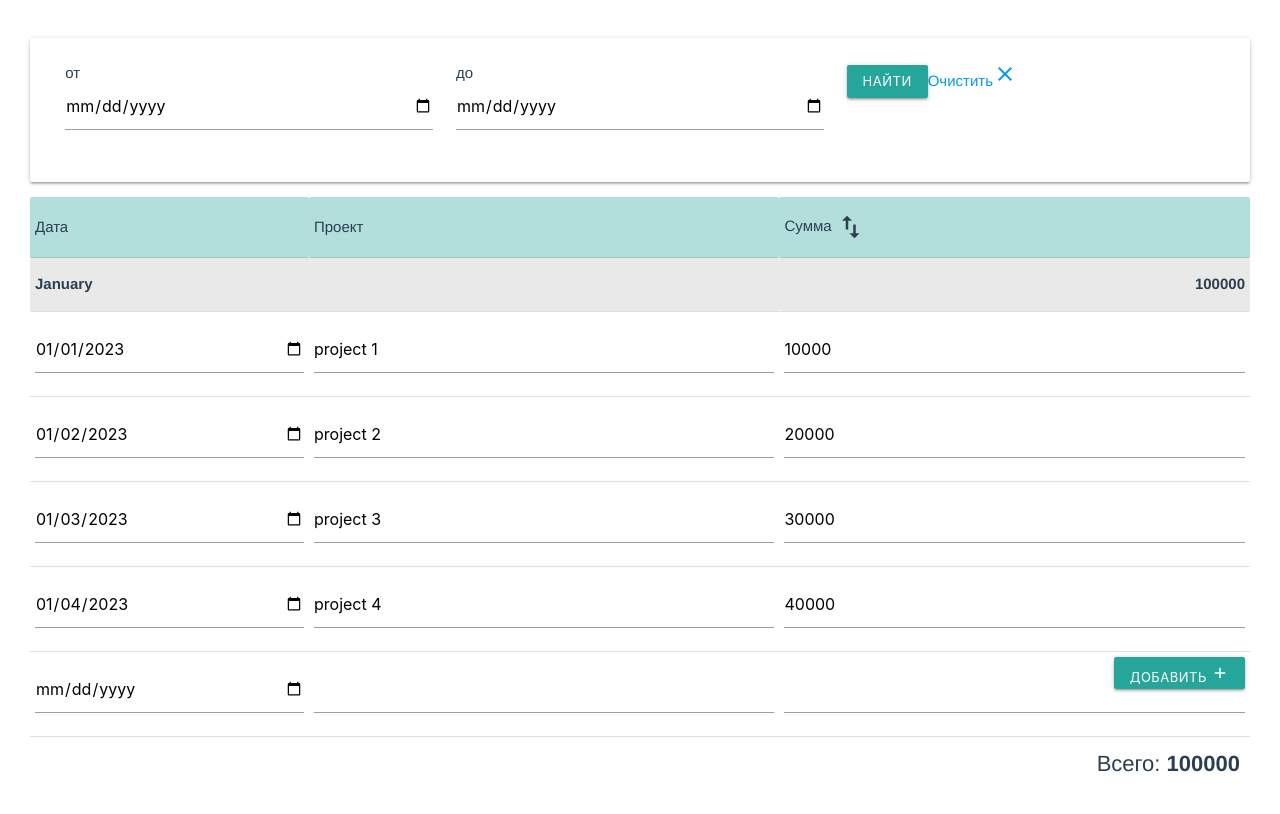
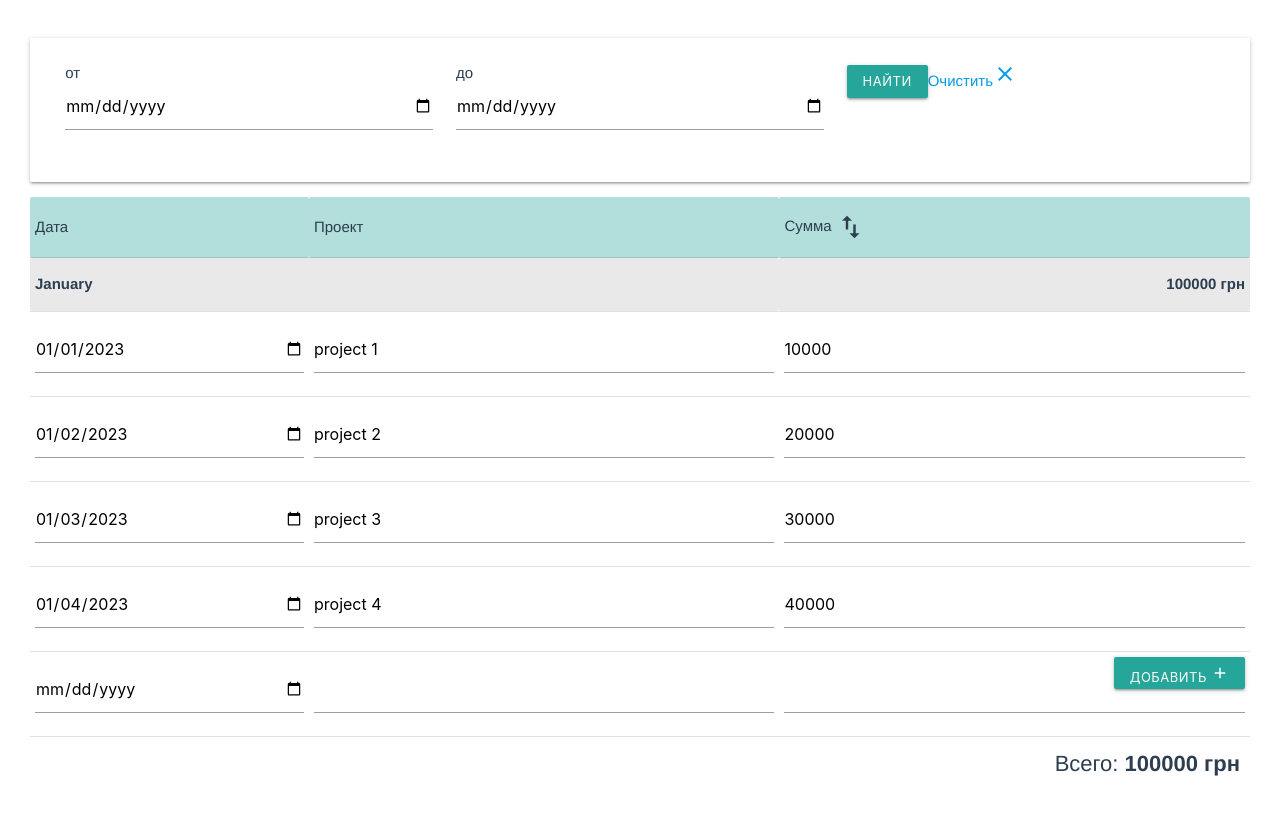
Before and after one commit to sinefighter/salcount-vue, a Vue app: page / in a window 1280 px wide. Shown: the top 814 px of the page. Built offline with nearby package versions, Linux system fonts and the light colour scheme.

Commit message:
добавил разделение таблицы по месяцам

```diff
--- a/src/App.vue
+++ b/src/App.vue
@@ -1,5 +1,4 @@
 <template>
-
     <div class="wrapper">
             <div class="filter">
                 <div class="date card-panel" id="filter-date">
@@ -28,26 +27,19 @@
                             </tr>
                         </thead>
                         <tbody>
-                        <template v-for="(month, index) in cloneData" :key="month.monthName">
+                            <template v-for="month in getAllMonths()" :key="month.start">
                                 <tr class="row-title">
-                                <td colspan="2" class="row-month">{{ month.monthName }}</td>
-                                <td class="row-profit">{{ totalMonth(cloneData[index].rows) }}</td>
+                                    <td colspan="2" class="row-month">{{ monthName(month) }}</td>
+                                    <td class="row-profit">{{ monthTotal(month) }} грн</td>
                                 </tr>
-                            <template v-for="row in cloneData[index].rows" :key="row.id">
-                                <tr>
+                                <template v-for="row in cloneData" :key="row.id">
+                                    <tr v-if="isBetweenMonth(row, month)">
                                         <td><input type="date" name="date" v-model="row.date" /></td>
                                         <td><input type="text" name="project" v-model="row.project" /></td>
                                         <td><input type="number" name="profit" v-model="row.profit" /></td>
                                     </tr>
                                 </template>
                             </template>
-
-                        <!-- <tr v-for="row in cloneData" :key="row.id">
-                            <td><input type="date" name="date" v-model="row.date" /></td>
-                            <td><input type="text" name="project" v-model="row.project" /></td>
-                            <td><input type="number" name="profit" v-model="row.profit" /></td>
-                        </tr> -->
-
                         </tbody>
                         <tfoot>
                             <tr class="add-new">
@@ -61,7 +53,7 @@
                     </table>
                 </div>
                 <div class="total">
-                Всего: <b>{{ countTotal }}</b>
+                    Всего: <b>{{ countTotal }} грн</b>
                 </div>
             </div>
         </div>
@@ -83,30 +75,34 @@ export default {
         }
       },
       methods: {
-    addRow(e) {
+        addRow(e) { //добавляем новую строку
           const rowWrap = e.target.closest('.add-new')
           const inputs = rowWrap.querySelectorAll('input')
           let isComplete = true
 
-      inputs.forEach((item) => {
+          inputs.forEach((item) => { //проверка на пустоту строк
               item.classList.remove('error')
               if(item.value === '') {
                   item.classList.add('error')
                   isComplete = false
               }
           })
-        console.log(this);
+            // console.log(this);
 
-      if(isComplete) {
+          if(isComplete) { //если пустых строк нет - то добавляем в массив, и очищаем строку
             this.data.push(this.newRow)
             this.addToStorage()
             this.newRow = {}
           }
+          console.log('addRow');
         },
-    addToStorage() {
+
+        addToStorage() { //добавление в локалсторедж
             localStorage.setItem('data', JSON.stringify(this.data))
+            console.log('addToStorage');
         },
-    filterDate(e) {
+
+        filterDate(e) { //фильтрация по дате
             const filterForm = e.target.closest('#filter-date')
             const from = filterForm.querySelector('input[name=from]').value
             const to = filterForm.querySelector('input[name=to]').value
@@ -114,71 +110,56 @@ export default {
             this.cloneData = this.data.filter((item) => {
                 return moment(item.date).isBetween(from, to, undefined, '[]')
             })
+
+            console.log('filterDate');
         },
-    checkMonth() {
+
+        getAllMonths() { //получаем даты начала и конца месяцев
             moment.locale('ru');
-        const monthsBetween = []
-        const array = []
-        let index = 0
-        this.data.reduce((accumulator, item) => {
+
+            const monthArray = []
+            const monthsBetween = this.cloneData.reduce((acc, item) => {
                 const monthWord = moment(item.date).format('MMMM')
-            if(accumulator.indexOf(monthWord) === -1) {
-                accumulator.push(monthWord)
-                array[index] = {
-                    monthName: monthWord
-                }
-                index++
+                if(monthArray.indexOf(monthWord) === -1) {
+                    monthArray.push(monthWord)
 
                     const startOfMonth = moment(item.date).startOf('month').format('YYYY-MM-DD');
                     const endOfMonth   = moment(item.date).endOf('month').format('YYYY-MM-DD');
-                monthsBetween.push({start: startOfMonth, end: endOfMonth})
+                    acc.push({start: startOfMonth, end: endOfMonth})
                 }
-            return accumulator
+                return acc
             }, [])
 
-        // console.log(moths);
-        monthsBetween.forEach((mnth, i) => {
-            array[i].rows = this.data.filter((row) => {
-                if(moment(row.date).isBetween(mnth.start, mnth.end, undefined, '[]')) {
-                    return row
-                }
-            })
-        })
+            console.log('getAllMonths');
 
-        // console.log(months);
-        // console.log(array);
+            return monthsBetween
+        },
 
-        // return {months, monthsBetween}
-        return array
-    },
-    isBetweenMonth(row, month) {
+        isBetweenMonth(row, month) { //проверяем, входит ли указанная дата в промежуток месяца
+            console.log('isBetweenMonth');
             return moment(row.date).isBetween(month.start, month.end, undefined, '[]')
         },
 
-    totalMonth(array) {
-        console.log(array);
-        return array.reduce((acc, item) => acc + item.profit, 0)
+        monthName(date) { //возвращает название месяца в зависимости от даты
+            console.log('monthName');
+            return moment(date.start).format('MMMM')
+        },
+
+        monthTotal(month) { //подсчет суммы заработанной за месяц
+            console.log('monthTotal');
+            return this.cloneData.reduce((acc, row) => {
+                if(this.isBetweenMonth(row, month)) {
+                    acc += row.profit
                 }
+                return acc
+            }, 0)
+        },
 
-    // createSortArray () {
-    //     this.cloneData = this.checkMonth().months
-    // }
       },
       computed: {
-    countTotal() {
-        // console.log(this.cloneData);
-        let total = 0
-        this.cloneData.forEach((month) => {
-            month.rows.forEach((item) => {
-                // console.log(item.profit);
-                total += item.profit
-            })
-        })
-        return total
-    //   return this.cloneData.reduce((acc, item) => {
-    //     return acc + item.profit
-    //   }, 0)
-    }
+        countTotal() { // подсчет общей суммы за все время
+          return this.cloneData.reduce((acc, item) => acc + item.profit, 0)
+        },
       },
       created() {
         //передаем данные в массив data
@@ -208,7 +189,11 @@ export default {
                 },
             ]
         }
-    this.cloneData = this.checkMonth()
+
+        // возвращаем отсортированный массив по дате
+        this.cloneData = this.data.sort(function (left, right) {
+            return moment.utc(left.date).diff(moment.utc(right.date))
+        });
       }
     }
     </script>
```
Lines whose indentation alone changed are shown as unchanged.
